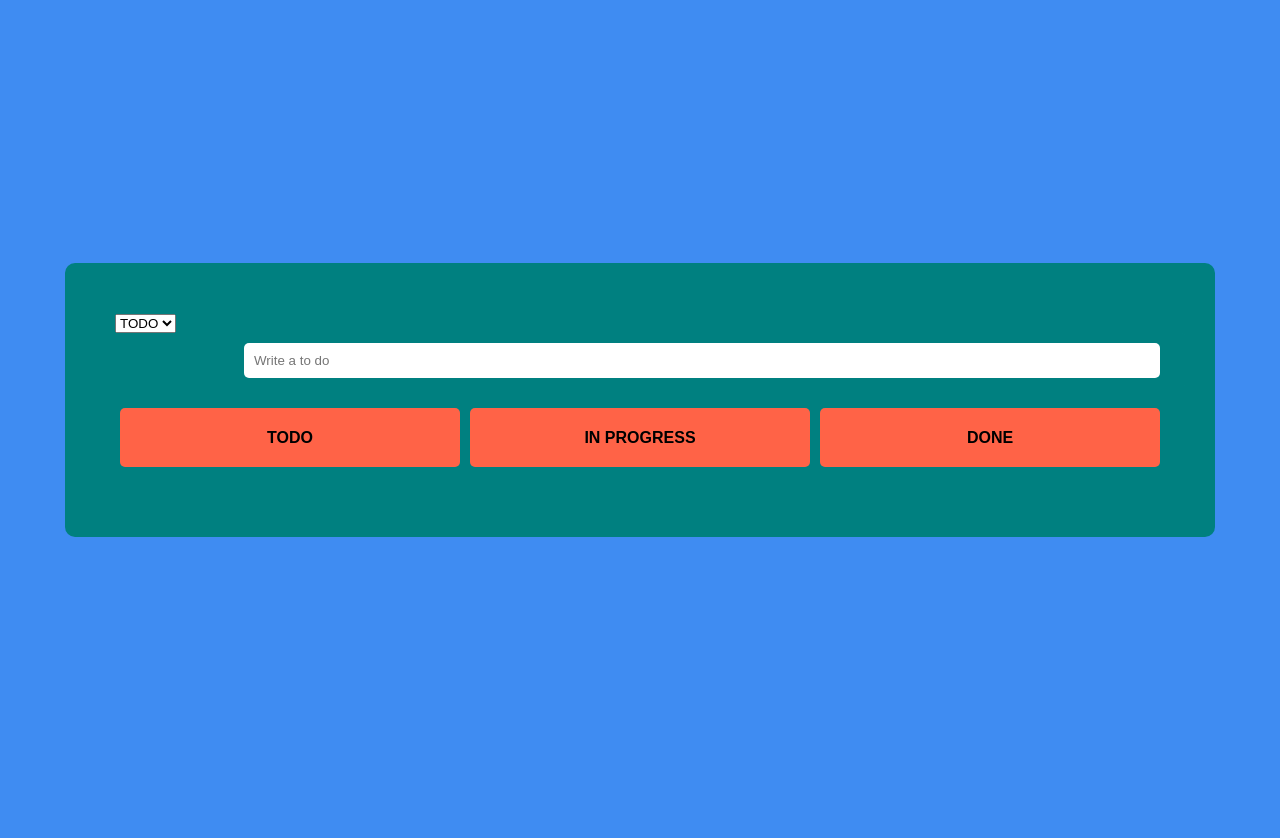
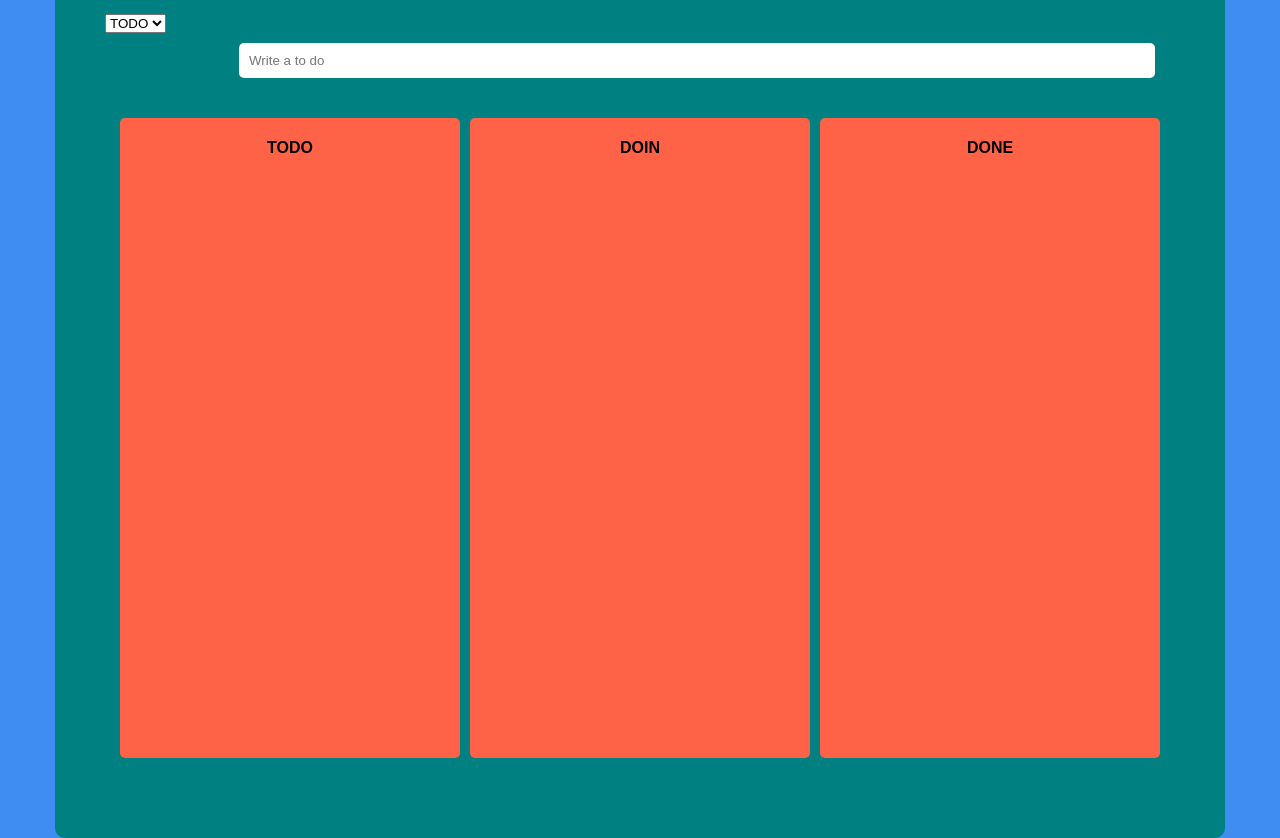
Before and after one commit to zizimoos/20220201_reactjs-master-todo, a React (Create React App) app: page / in a window 1280 px wide. Before the commit the page ends 800 px from the top, so only its background shows below. Built offline with nearby package versions, Linux system fonts and the light colour scheme.

Commit message:
cross movement but fail to save

```diff
--- a/src/atoms.ts
+++ b/src/atoms.ts
@@ -28,7 +28,11 @@ export const toDoState = atom<IToDo[]>({
   default: localStorageTodoList,
 });
 
-export const todoStateObject = atom({
+interface ITodoStateObject {
+  [key: string]: IToDo[];
+}
+
+export const todoStateObject = atom<ITodoStateObject>({
   key: "todoStateObject",
   default: {
     TODO: localStorageTODO ? JSON.parse(localStorageTODO) : [],
--- a/src/components/CreateTodo/Buttons.tsx
+++ b/src/components/CreateTodo/Buttons.tsx
@@ -39,7 +39,7 @@ const Buttons = ({ id, text, category }: IToDo) => {
       )}
       {category !== Categories.DOIN && (
         <button name={Categories.DOIN} onClick={onClick}>
-          DOIN
+          DOING
         </button>
       )}
       {category !== Categories.DONE && (
@@ -47,7 +47,7 @@ const Buttons = ({ id, text, category }: IToDo) => {
           DONE
         </button>
       )}
-      <DeleteButton id={id} />
+      <DeleteButton id={id} category={category} />
     </Container>
   );
 };
--- a/src/components/CreateTodo/CreateTodo.tsx
+++ b/src/components/CreateTodo/CreateTodo.tsx
@@ -1,6 +1,22 @@
+import React from "react";
+import {
+  DragDropContext,
+  Draggable,
+  Droppable,
+  DropResult,
+} from "react-beautiful-dnd";
 import { useRecoilState, useRecoilValue } from "recoil";
 import styled from "styled-components";
-import { Categories, todoStateSelector, categoryState } from "../../atoms";
+import {
+  Categories,
+  todoStateSelector,
+  categoryState,
+  toDoState,
+  todoStateObject,
+  IToDo,
+} from "../../atoms";
+import BoardBox from "../Draggable/BoardBox";
+import DraggableCard from "../Draggable/DraggableCard";
 import InputTodoForm from "./InputTodoForm";
 import SelectOption from "./SelectOption";
 import TodoCard from "./TodoCard";
@@ -17,9 +33,16 @@ const BoardWrapper = styled.div`
   display: flex;
   flex-direction: row;
 `;
+const Boards = styled.div`
+  display: flex;
+  flex-direction: row;
+  width: 100%;
+  padding: 10px;
+`;
 
 const Board = styled.div`
   width: 300px;
+  min-height: 600px;
   display: flex;
   flex-direction: column;
   justify-content: flex-start;
@@ -36,31 +59,82 @@ const BoardTitle = styled.div`
 
 function CreateTodo() {
   const [TODO, DOIN, DONE] = useRecoilValue(todoStateSelector);
+  const [todoList, setTodoList] = useRecoilState(toDoState);
+  const [todoListObject, setTodoListObject] = useRecoilState(todoStateObject);
   // const [selectedCategory, setSelectedCategory] = useRecoilState(categoryState);
+  const onDragEnd = ({ draggableId, destination, source }: DropResult) => {
+    console.log("/////////////////////////////////////////////////////");
+    if (!destination) return;
+    if (destination?.droppableId === source.droppableId) {
+      const newTodoList = [...todoListObject[source.droppableId]];
+      const [removed] = newTodoList.splice(source.index, 1);
+      newTodoList.splice(destination?.index, 0, removed);
+      console.log(newTodoList);
+      console.log(removed);
+
+      setTodoListObject((prev) => {
+        const newTodoList = [...prev[source.droppableId]];
+        const [removed] = newTodoList.splice(source.index, 1);
+        newTodoList.splice(destination?.index, 0, removed);
+        return { ...prev, [source.droppableId]: newTodoList };
+      });
+
+      localStorage.setItem(
+        source.droppableId,
+        JSON.stringify(todoListObject[source.droppableId])
+      );
+    }
+    if (destination?.droppableId !== source.droppableId) {
+      // const sourceList = [...todoListObject[source.droppableId]];
+      // const destinationTodoList = [...todoListObject[destination.droppableId]];
+
+      // const [removed] = sourceList.splice(source?.index, 1);
+      // console.log(removed);
+      // const newRemoved = { ...removed, category: destination.droppableId };
+      // destinationTodoList.splice(destination?.index, 0, newRemoved as IToDo);
+      // console.log(newRemoved);
+      // console.log(destinationTodoList);
+
+      setTodoListObject((prev) => {
+        const sourceList = [...prev[source.droppableId]];
+        const destinationList = [...prev[destination.droppableId]];
+        const [removed] = sourceList.splice(source?.index, 1);
+        const newRemoved = { ...removed, category: destination.droppableId };
+        destinationList.splice(destination?.index, 0, newRemoved as IToDo);
+        return {
+          ...prev,
+          [source.droppableId]: sourceList,
+          [destination.droppableId]: destinationList,
+        };
+      });
+
+      localStorage.setItem(
+        source.droppableId,
+        JSON.stringify(todoListObject[source.droppableId])
+      );
+      localStorage.setItem(
+        destination.droppableId,
+        JSON.stringify(todoListObject[destination.droppableId])
+      );
+    }
+  };
 
   return (
     <Cointainer>
       <SelectOption />
       <InputTodoForm />
       <BoardWrapper>
-        <Board>
-          <BoardTitle>{Categories.TODO}</BoardTitle>
-          {TODO.map((todoItem) => (
-            <TodoCard key={todoItem.id} {...todoItem} />
-          ))}
-        </Board>
-        <Board>
-          <BoardTitle>IN PROGRESS</BoardTitle>
-          {DOIN.map((todoItem) => (
-            <TodoCard key={todoItem.id} {...todoItem} />
-          ))}
-        </Board>
-        <Board>
-          <BoardTitle>{Categories.DONE}</BoardTitle>
-          {DONE.map((todoItem) => (
-            <TodoCard key={todoItem.id} {...todoItem} />
-          ))}
-        </Board>
+        <DragDropContext onDragEnd={onDragEnd}>
+          <Boards>
+            {Object.keys(todoListObject).map((boardId) => (
+              <BoardBox
+                boardId={boardId}
+                key={boardId}
+                todos={todoListObject[boardId]}
+              />
+            ))}
+          </Boards>
+        </DragDropContext>
       </BoardWrapper>
     </Cointainer>
   );
--- a/src/components/CreateTodo/DeleteButton.tsx
+++ b/src/components/CreateTodo/DeleteButton.tsx
@@ -1,17 +1,34 @@
 import { useRecoilState } from "recoil";
-import { toDoState } from "../../atoms";
+import { todoStateObject } from "../../atoms";
 
-const DeleteButton = ({ id }: any) => {
-  const [todoList, setTodoList] = useRecoilState(toDoState);
+const DeleteButton = ({ id, category }: any) => {
+  const [todoListObject, setTodoListObject] = useRecoilState(todoStateObject);
+
   const onDelete = (event: React.MouseEvent<HTMLButtonElement>) => {
-    setTodoList((oldToDos) => {
-      const copyTodos = [...oldToDos];
-      const targetIndex = copyTodos.findIndex((todo) => todo.id === id);
-      copyTodos.splice(targetIndex, 1);
-      return [...copyTodos];
+    const targetIndex = todoListObject[category].findIndex(
+      (todo) => todo.id === id
+    );
+    const copyTodoList = [...todoListObject[category]];
+    copyTodoList.splice(targetIndex, 1);
+    setTodoListObject({
+      ...todoListObject,
+      [category]: [...copyTodoList],
     });
-    localStorage.setItem("todoList", JSON.stringify(todoList));
+    localStorage.setItem(category, JSON.stringify(todoListObject[category]));
+
+    // setTodoList((oldToDos) => {
+    //   const copyTodos = [...oldToDos];
+    //   const targetIndex = copyTodos.findIndex((todo) => todo.id === id);
+    //   copyTodos.splice(targetIndex, 1);
+    //   return [...copyTodos];
+    // });
+    // localStorage.setItem("todoList", JSON.stringify(todoList));
   };
   return <button onClick={onDelete}>DEL</button>;
 };
 export default DeleteButton;
+
+// setTodoListObject({
+//   ...todoListObject,
+//   [selectedCategory]: [...Target, newTodo],
+// });
--- a/src/components/CreateTodo/InputTodoForm.tsx
+++ b/src/components/CreateTodo/InputTodoForm.tsx
@@ -6,6 +6,7 @@ import {
   toDoState,
   todoStateSelector,
   categoryState,
+  todoStateObject,
 } from "../../atoms";
 
 const Container = styled.div`
@@ -20,7 +21,7 @@ const Container = styled.div`
 const InputTo = styled.input`
   width: 70vw;
   padding: 10px;
-  margin-right: 15px;
+  margin-right: 30px;
   border-radius: 5px;
   border: none;
 `;
@@ -34,18 +35,23 @@ const InputTodoForm = () => {
   const [todoList, setTodoList] = useRecoilState(toDoState);
   const [TODO, DOIN, DONE] = useRecoilValue(todoStateSelector);
   const [selectedCategory, _] = useRecoilState(categoryState);
+  const [todoListObject, setTodoListObject] = useRecoilState(todoStateObject);
 
   const handleValid = ({ todo }: IForm) => {
-    setTodoList((oldToDos) => [
-      { id: Date.now(), text: todo, category: selectedCategory },
-      ...oldToDos,
-    ]);
+    const newTodo = { id: Date.now(), text: todo, category: selectedCategory };
+    const Target = [...todoListObject[selectedCategory]];
+
+    setTodoListObject({
+      ...todoListObject,
+      [selectedCategory]: [...Target, newTodo],
+    });
     setValue("todo", "");
   };
-  localStorage.setItem("todoList", JSON.stringify(todoList));
-  localStorage.setItem(Categories.TODO, JSON.stringify(TODO));
-  localStorage.setItem(Categories.DOIN, JSON.stringify(DOIN));
-  localStorage.setItem(Categories.DONE, JSON.stringify(DONE));
+
+  localStorage.setItem(
+    selectedCategory,
+    JSON.stringify(todoListObject[selectedCategory])
+  );
 
   return (
     <Container>
--- a/src/components/CreateTodo/TodoCard.tsx
+++ b/src/components/CreateTodo/TodoCard.tsx
@@ -5,6 +5,7 @@ import Buttons from "./Buttons";
 
 const Container = styled.div`
   width: 100%;
+  min-width: 290px;
   margin-top: 10px;
   padding: 5px;
   border-radius: 5px;
--- /dev/null
+++ b/src/components/Draggable/BoardBox.tsx
@@ -0,0 +1,50 @@
+import { Droppable } from "react-beautiful-dnd";
+import { useRecoilState, useRecoilValue } from "recoil";
+import styled from "styled-components";
+import { Categories, IToDo } from "../../atoms";
+import DraggableCard from "./DraggableCard";
+
+const Board = styled.div`
+  width: 300px;
+  min-height: 600px;
+  display: flex;
+  flex-direction: column;
+  justify-content: flex-start;
+  align-items: center;
+  margin: 20px 5px;
+  padding: 20px;
+  border-radius: 5px;
+  background-color: tomato;
+`;
+
+const BoardTitle = styled.div`
+  font-weight: bold;
+`;
+
+interface IBoardProps {
+  todos: IToDo[];
+  boardId: string;
+}
+
+const BoardBox = ({ todos, boardId }: IBoardProps) => {
+  return (
+    <>
+      <Droppable droppableId={boardId}>
+        {(provided, snapshot) => (
+          <Board ref={provided.innerRef} {...provided.droppableProps}>
+            <BoardTitle>{boardId}</BoardTitle>
+            {todos.map((todoItem, index) => (
+              <DraggableCard
+                todoItem={todoItem}
+                index={index}
+                key={todoItem.id}
+              />
+            ))}
+            {provided.placeholder}
+          </Board>
+        )}
+      </Droppable>
+    </>
+  );
+};
+export default BoardBox;
--- /dev/null
+++ b/src/components/Draggable/DraggableCard.tsx
@@ -0,0 +1,31 @@
+import React from "react";
+import {
+  DragDropContext,
+  Draggable,
+  Droppable,
+  DropResult,
+} from "react-beautiful-dnd";
+import { IToDo } from "../../atoms";
+import TodoCard from "../CreateTodo/TodoCard";
+
+interface IDraggableCardProps {
+  todoItem: IToDo;
+  index: number;
+}
+
+const DraggableCard = ({ todoItem, index }: IDraggableCardProps) => {
+  return (
+    <Draggable draggableId={todoItem.text} key={todoItem.text} index={index}>
+      {(provided, snapshot) => (
+        <div
+          ref={provided.innerRef}
+          {...provided.draggableProps}
+          {...provided.dragHandleProps}
+        >
+          <TodoCard {...todoItem} />
+        </div>
+      )}
+    </Draggable>
+  );
+};
+export default DraggableCard;
--- a/src/styled.d.ts
+++ b/src/styled.d.ts
@@ -5,8 +5,6 @@ declare module "styled-components" {
     borderRadius: string;
 
     colors: {
-      primary: string;
-      secondary: string;
       bgColor: string;
       boardColor: string;
       cardColor: string;
--- a/src/theme.tsx
+++ b/src/theme.tsx
@@ -4,8 +4,6 @@ export const DarkTheme: DefaultTheme = {
   borderRadius: "5px",
 
   colors: {
-    primary: "#0070f3",
-    secondary: "#ff4081",
     bgColor: "#3F8CF2",
     boardColor: "#DADFE9",
     cardColor: "white",
```
